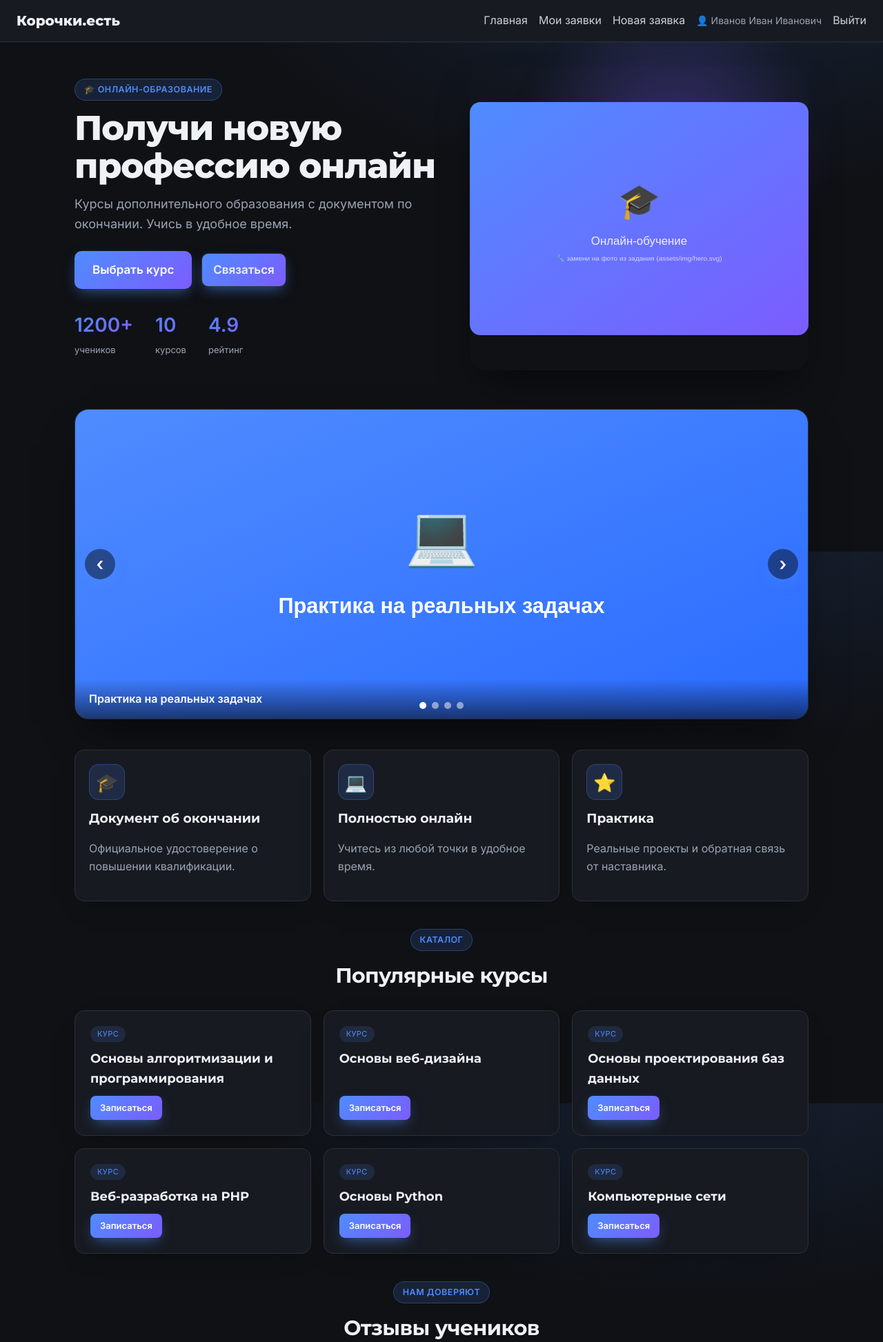
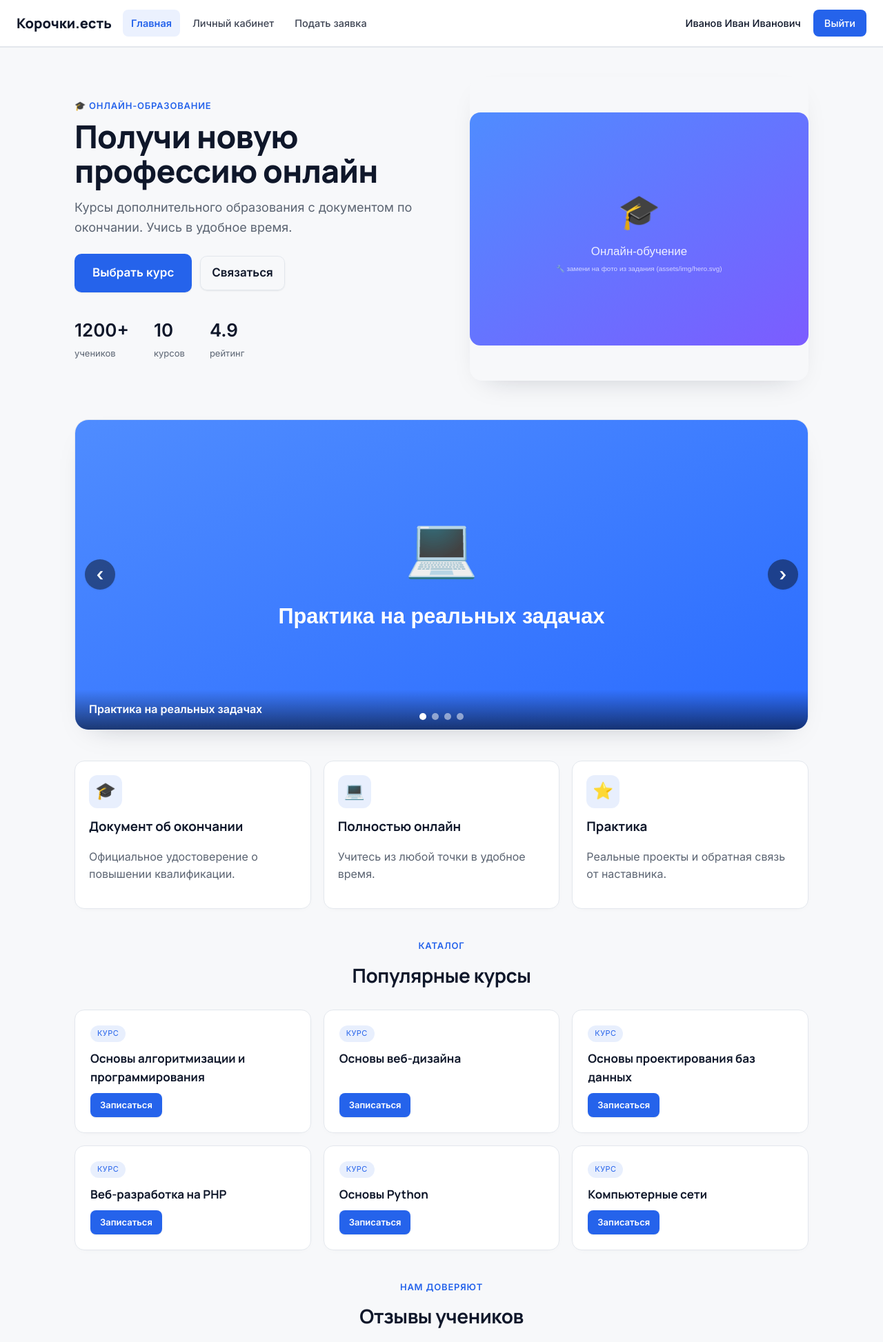
Before and after one commit to theremnantink-us/demo-exam-09.02.07, a PHP site: page /exam/index.php in a window 1280 px wide. Shown: the top 1946 px of the page at 69% size. Run offline with PHP 8.4, Linux system fonts and the light colour scheme; a user stored in the database is signed in; data comes from the database, SQL or seed files in the repository.

Commit message:
UI/UX: спокойный минимализм, понятная навигация, ЛК, удобный отзыв
По навыку ui-ux-pro-max (Trust & Authority, Minimal):
- Светлая спокойная палитра, один сдержанный синий акцент, убраны
  кричащие градиенты и свечения (анти-паттерн)
- Шрифты Manrope (заголовки) + Inter (текст), оба с кириллицей
- Навигация: явная ссылка \"Личный кабинет\", активный пункт, аккуратная
  правая группа (имя -> ЛК, Выйти/Регистрация кнопкой)
- Контрастные статусы/сообщения для светлой темы
- Понятная форма отзыва (оценка словами, подсказка)

Co-Authored-By: Claude Opus 4.8 <noreply@anthropic.com>

```diff
--- a/assets/style.css
+++ b/assets/style.css
@@ -188,95 +188,98 @@ textarea { resize: vertical; }
 }
 
 /* ============================================================================
-   ВИЗУАЛЬНЫЙ АПГРЕЙД (объём, градиенты, акценты). Идёт последним — усиливает базу.
-   Цвета берутся из переменных темы, поэтому при смене theme.php всё пересчитается.
+   СПОКОЙНЫЙ МИНИМАЛИЗМ (Trust & Authority). Один сдержанный акцент, много воздуха,
+   тонкие границы, без градиентов и свечений. Цвета — из переменных theme.php.
    ============================================================================ */
-body { background:
-    radial-gradient(1200px 600px at 80% -10%, color-mix(in srgb, var(--accent,#4f8cff) 14%, transparent), transparent 60%),
-    var(--bg, #0f1115);
-    background-attachment: fixed; }
-h1, h2 { letter-spacing: -.02em; }
+h1, h2 { letter-spacing: -.015em; font-weight: 700; }
 
-/* Шапка с лёгкой тенью и размытием */
-.topbar { backdrop-filter: blur(8px); box-shadow: 0 1px 0 rgba(255,255,255,.03); }
+/* --- Навигация: понятная, с активным пунктом --- */
+.topbar { box-shadow: 0 1px 0 var(--border, #e3e7ed); }
+.nav { flex: 1; display: flex; align-items: center; justify-content: space-between; gap: 20px; }
+.nav-links, .nav-right { display: flex; align-items: center; gap: 6px; }
+.nav a {
+    padding: 8px 12px; border-radius: 8px; font-size: 14.5px; font-weight: 500;
+    color: var(--text, #0f172a); opacity: .8; transition: background .15s, color .15s, opacity .15s;
+}
+.nav a:hover { opacity: 1; background: var(--surface-2, #f1f4f8); }
+.nav a.active { color: var(--accent, #2563eb); opacity: 1; font-weight: 600; background: color-mix(in srgb, var(--accent,#2563eb) 9%, transparent); }
+.nav-user { font-weight: 600; opacity: 1 !important; }
+.nav-muted { opacity: .55 !important; font-size: 13px !important; }
+.btn-nav {
+    background: var(--accent, #2563eb); color: #fff !important; opacity: 1 !important;
+    padding: 8px 16px !important; border-radius: 8px; font-weight: 600;
+}
+.btn-nav:hover { background: var(--accent-2, #1d4ed8) !important; }
 
-/* Кнопки — градиент + мягкое свечение */
+/* --- Кнопки: ровный акцент, мягкая тень, аккуратный hover --- */
 button, .btn, .btn-lg, .btn-mini {
-    background: linear-gradient(135deg, var(--accent, #4f8cff), var(--accent-2, #7c5cff));
-    box-shadow: 0 8px 20px -6px color-mix(in srgb, var(--accent,#4f8cff) 60%, transparent);
+    background: var(--accent, #2563eb);
+    box-shadow: 0 1px 2px rgba(15,23,42,.08);
 }
-button:hover, .btn:hover, .btn-lg:hover, .btn-mini:hover { transform: translateY(-1px); filter: brightness(1.08); }
+button:hover, .btn:hover, .btn-lg:hover, .btn-mini:hover { background: var(--accent-2, #1d4ed8); filter: none; transform: none; }
+.btn-ghost { background: transparent; }
+.btn-ghost:hover { background: var(--surface-2, #f1f4f8); }
 
-/* Плашка-эйбрау */
+/* --- Плашка-эйбрау: тихая, без рамки --- */
 .eyebrow {
-    display: inline-block; padding: 5px 13px; border-radius: 999px; font-size: 12.5px; font-weight: 700;
-    letter-spacing: .04em; text-transform: uppercase; margin-bottom: 12px;
-    color: var(--accent, #4f8cff);
-    background: color-mix(in srgb, var(--accent,#4f8cff) 14%, transparent);
-    border: 1px solid color-mix(in srgb, var(--accent,#4f8cff) 30%, transparent);
+    display: inline-block; font-size: 13px; font-weight: 600; letter-spacing: .06em;
+    text-transform: uppercase; margin-bottom: 10px; color: var(--accent, #2563eb);
 }
-.block-head { text-align: center; margin-bottom: 26px; }
-.block-head h2 { font-size: 30px; margin: 0; }
+.block-head { text-align: center; margin-bottom: 28px; }
+.block-head h2 { font-size: 28px; margin: 0; }
 
-/* HERO — свечение, кнопки в ряд, статистика */
-.hero { position: relative; margin: 36px 0 56px; }
-.hero::before {
-    content: ''; position: absolute; right: -6%; top: -30%; width: 520px; height: 520px; z-index: -1;
-    background: radial-gradient(circle, color-mix(in srgb, var(--accent-2,#7c5cff) 38%, transparent), transparent 62%);
-    filter: blur(18px); pointer-events: none;
-}
-.hero-title { font-size: 50px; font-weight: 800; }
-.hero-actions { display: flex; gap: 14px; flex-wrap: wrap; align-items: center; }
-.hero-media img, .hero-media picture { width: 100%; border-radius: 24px; box-shadow: 0 30px 60px -20px rgba(0,0,0,.6); }
-.hero-stats { display: flex; gap: 32px; margin-top: 30px; }
-.hero-stats .stat b { display: block; font-size: 28px; font-weight: 800;
-    background: linear-gradient(135deg, var(--accent,#4f8cff), var(--accent-2,#7c5cff));
-    -webkit-background-clip: text; background-clip: text; -webkit-text-fill-color: transparent; }
-.hero-stats .stat span { font-size: 13px; color: var(--muted, #9aa3b2); }
+/* --- HERO: спокойный, без свечения --- */
+.hero { margin: 44px 0 56px; }
+.hero-title { font-size: 46px; font-weight: 800; line-height: 1.08; }
+.hero-actions { display: flex; gap: 12px; flex-wrap: wrap; align-items: center; }
+.hero-media img, .hero-media picture { width: 100%; border-radius: 18px; box-shadow: 0 16px 40px -24px rgba(15,23,42,.25); }
+.hero-stats { display: flex; gap: 36px; margin-top: 34px; }
+.hero-stats .stat b { display: block; font-size: 26px; font-weight: 800; color: var(--text, #0f172a); }
+.hero-stats .stat span { font-size: 13px; color: var(--muted, #5b6472); }
 
-/* Слайдер — объёмная тень */
-.slider { box-shadow: 0 30px 60px -24px rgba(0,0,0,.7); }
+/* --- Карточки: светлые тени, тонкая граница --- */
+.card { box-shadow: 0 4px 24px -16px rgba(15,23,42,.2); }
+.card-soft { box-shadow: 0 2px 14px -10px rgba(15,23,42,.18); transition: border-color .18s, box-shadow .18s; }
+.card-soft:hover { border-color: color-mix(in srgb, var(--accent,#2563eb) 40%, var(--border,#e3e7ed)); box-shadow: 0 8px 24px -16px rgba(15,23,42,.25); }
 
-/* Карточки — мягкая тень и градиентная подсветка при наведении */
-.card { box-shadow: 0 20px 50px -24px rgba(0,0,0,.55); }
-.card-soft { box-shadow: 0 14px 36px -22px rgba(0,0,0,.5); position: relative; overflow: hidden; }
-.card-soft::before {
-    content: ''; position: absolute; inset: 0 0 auto 0; height: 3px; opacity: 0; transition: opacity .25s;
-    background: linear-gradient(90deg, var(--accent,#4f8cff), var(--accent-2,#7c5cff));
-}
-.card-soft:hover::before { opacity: 1; }
+/* Слайдер — мягкая тень */
+.slider { box-shadow: 0 16px 40px -28px rgba(15,23,42,.35); }
 
-/* Преимущества — иконка в круге */
+/* Преимущества — иконка в спокойном квадрате */
 .feature-icon {
-    width: 52px; height: 52px; display: flex; align-items: center; justify-content: center;
-    border-radius: 14px; font-size: 26px; margin-bottom: 12px;
-    background: color-mix(in srgb, var(--accent,#4f8cff) 16%, transparent);
-    border: 1px solid color-mix(in srgb, var(--accent,#4f8cff) 28%, transparent);
+    width: 48px; height: 48px; display: flex; align-items: center; justify-content: center;
+    border-radius: 12px; font-size: 24px; margin-bottom: 12px;
+    background: color-mix(in srgb, var(--accent,#2563eb) 10%, transparent);
 }
 
-/* Карточки курсов — крупнее, акцентная кнопка */
 .course-card { padding: 22px; }
-.course-card h3 { font-size: 18px; }
+.course-card h3 { font-size: 17px; }
+.course-badge { background: color-mix(in srgb, var(--accent,#2563eb) 10%, transparent); }
 
-/* Отзывы — аватар с инициалами */
+/* --- Отзывы: аватар ровного цвета --- */
 .review { display: flex; flex-direction: column; }
-.review p { font-size: 15.5px; flex: 1; }
+.review p { font-size: 15px; flex: 1; }
 .review-author { display: flex; align-items: center; gap: 12px; font-weight: 600; font-size: 14px; }
 .avatar {
-    width: 42px; height: 42px; flex: 0 0 42px; border-radius: 50%; display: flex; align-items: center; justify-content: center;
-    color: #fff; font-weight: 700; font-size: 15px;
-    background: linear-gradient(135deg, var(--accent,#4f8cff), var(--accent-2,#7c5cff));
+    width: 40px; height: 40px; flex: 0 0 40px; border-radius: 50%; display: flex; align-items: center; justify-content: center;
+    color: #fff; font-weight: 700; font-size: 14px; background: var(--accent, #2563eb);
 }
+.stars { color: #e0a800; }
 
-/* Поля ввода — чуть мягче */
-input, select, textarea { border-radius: 11px; }
+/* Контрастные статусы и сообщения для светлой темы (семантические цвета) */
+.badge-new      { background: #e8f0ff; color: #1d4ed8; }
+.badge-studying { background: #fdf0e3; color: #b45309; }
+.badge-done     { background: #e6f6ec; color: #15803d; }
+.alert { background: #fdecec; color: #b91c1c; border-color: #f3c7c7; }
+.err   { color: #dc2626; }
 
-/* Бейджи статусов — точка слева */
-.badge::before { content: '●'; margin-right: 6px; font-size: 9px; vertical-align: middle; }
+input, select, textarea { border-radius: 10px; }
 
-/* Подвал — градиентная линия сверху */
-.footer { position: relative; }
-.footer::before { content: ''; position: absolute; top: -1px; left: 0; right: 0; height: 2px;
-    background: linear-gradient(90deg, transparent, var(--accent,#4f8cff), var(--accent-2,#7c5cff), transparent); }
+/* Подвал — тонкая верхняя граница */
+.footer { border-top: 1px solid var(--border, #e3e7ed); }
 
-@media (max-width: 860px) { .hero-title { font-size: 38px; } .hero::before { display: none; } }
+@media (max-width: 860px) { .hero-title { font-size: 36px; } }
+@media (max-width: 600px) {
+    .nav { flex-direction: column; gap: 8px; }
+    .nav-links, .nav-right { flex-wrap: wrap; justify-content: center; }
+}
--- a/layout.php
+++ b/layout.php
@@ -13,6 +13,8 @@ function layout_header(string $title, string $icon = '', string $caption = ''):
     $u = current_user();
     $c = theme('colors');
     $f = theme('fonts');
+    $cur = basename($_SERVER['PHP_SELF'] ?? '');           // текущая страница (для active)
+    $act = fn(string $p) => $cur === $p ? ' class="active"' : '';
     ?>
 <!DOCTYPE html>
 <html lang="ru">
@@ -56,17 +58,23 @@ function layout_header(string $title, string $icon = '', string $caption = ''):
         <?php endif; ?>
     </a>
     <nav class="nav">
-        <a href="index.php">Главная</a>
-        <?php if ($u): ?>
-            <a href="cabinet.php">Мои <?= e(app('entity_label_gen')) ?></a>
-            <a href="order.php">Новая <?= e(app('entity_label')) ?></a>
-            <span class="nav-user">👤 <?= e($u['fio']) ?></span>
-            <a href="logout.php">Выйти</a>
-        <?php else: ?>
-            <a href="login.php">Вход</a>
-            <a href="register.php">Регистрация</a>
-            <a href="admin_login.php">Админ</a>
-        <?php endif; ?>
+        <div class="nav-links">
+            <a href="index.php"<?= $act('index.php') ?>>Главная</a>
+            <?php if ($u): ?>
+                <a href="cabinet.php"<?= $act('cabinet.php') ?>>Личный кабинет</a>
+                <a href="order.php"<?= $act('order.php') ?>>Подать <?= e(app('entity_label')) ?></a>
+            <?php endif; ?>
+        </div>
+        <div class="nav-right">
+            <?php if ($u): ?>
+                <a class="nav-user" href="cabinet.php" title="Личный кабинет"><?= e($u['fio']) ?></a>
+                <a class="btn-nav" href="logout.php">Выйти</a>
+            <?php else: ?>
+                <a href="admin_login.php" class="nav-muted">Админ</a>
+                <a href="login.php"<?= $act('login.php') ?>>Войти</a>
+                <a class="btn-nav" href="register.php">Регистрация</a>
+            <?php endif; ?>
+        </div>
     </nav>
 </header>
 <main class="container fade-in">
--- a/theme.php
+++ b/theme.php
@@ -30,29 +30,32 @@ $THEME = [
     'logo_text' => 'Корочки.есть',                 // 🔧 текстовый логотип (если нет картинки)
     'logo_img'  => '',                             // 🔧 путь к лого, напр. 'assets/img/logo.svg' (приоритетнее текста)
 
-    // --- Цвета (фирменный стиль = баллы) -----------------------------------
-    // 🔧 Подбери 1–2 акцента под тему. Остальное — нейтральный тёмный фон.
+    // --- Цвета: спокойный минимализм (светлая тема, не кричащая) ------------
+    // 🔧 Один сдержанный синий акцент + нейтральные серые. Под тему меняешь
+    //    accent (и при желании весь набор). Тёмную версию см. в комментарии ниже.
     'colors' => [
-        'accent'     => '#4f8cff',   // главный акцент (кнопки, ссылки)
-        'accent_2'   => '#7c5cff',   // второй акцент (градиенты)
-        'bg'         => '#0f1115',   // фон страницы
-        'surface'    => '#171a21',   // карточки/шапка
-        'surface_2'  => '#1f242d',   // вторичные поверхности
-        'text'       => '#eef1f6',   // основной текст
-        'muted'      => '#9aa3b2',   // приглушённый текст
-        'border'     => '#2a3038',   // рамки
+        'accent'     => '#2563eb',   // спокойный синий (кнопки, ссылки)
+        'accent_2'   => '#1d4ed8',   // тот же синий темнее — для наведения
+        'bg'         => '#f7f8fa',   // светлый фон
+        'surface'    => '#ffffff',   // карточки/шапка
+        'surface_2'  => '#f1f4f8',   // поля ввода, вторичные поверхности
+        'text'       => '#0f172a',   // тёмно-графитовый текст (контраст ≥ 7:1)
+        'muted'      => '#5b6472',   // приглушённый текст
+        'border'     => '#e3e7ed',   // тонкие рамки
+        // 🌙 Тёмная тема (если нужна) — впиши вместо значений выше:
+        // accent #60a5fa, accent_2 #3b82f6, bg #0f1115, surface #171a21,
+        // surface_2 #1f242d, text #eef1f6, muted #9aa3b2, border #2a3038
     ],
 
-    // --- Шрифты ------------------------------------------------------------
+    // --- Шрифты: Manrope (заголовки) + Inter (текст), оба с кириллицей ------
     'fonts' => [
-        // Готовая Google-ссылка (вставь, если дадут/есть зеркало). Пример:
-        // 'https://fonts.googleapis.com/css2?family=Montserrat:wght@600;700&family=Inter:wght@400;500&display=swap'
-        'google_link' => 'https://fonts.googleapis.com/css2?family=Montserrat:wght@600;700;800&family=Inter:wght@400;500;600&display=swap',
-        // @font-face для офлайна (раскомментируй и положи файлы в assets/fonts/):
+        // Google-ссылка (на экзамене без интернета не загрузится — см. local_faces).
+        'google_link' => 'https://fonts.googleapis.com/css2?family=Manrope:wght@500;600;700;800&family=Inter:wght@400;500;600&display=swap',
+        // @font-face для офлайна (положи .woff2 в assets/fonts/ и впиши сюда):
         'local_faces' => '',
         // Имена семейств (совпадают с google_link / local_faces):
-        'heading' => "'Montserrat', system-ui, sans-serif",
-        'body'    => "'Inter', system-ui, sans-serif",
+        'heading' => "'Manrope', system-ui, -apple-system, sans-serif",
+        'body'    => "'Inter', system-ui, -apple-system, sans-serif",
     ],
 
     // --- Hero (главный экран) ----------------------------------------------
```
Also changed, not shown: cabinet.php (+9 -5 lines).
